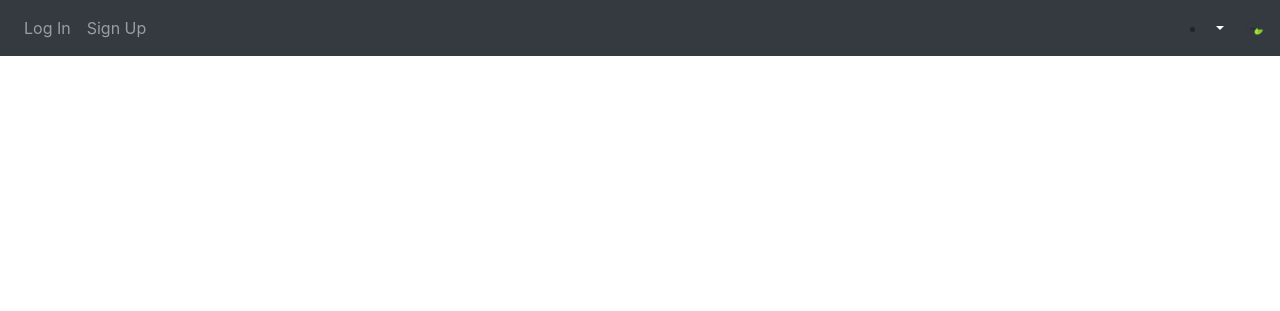
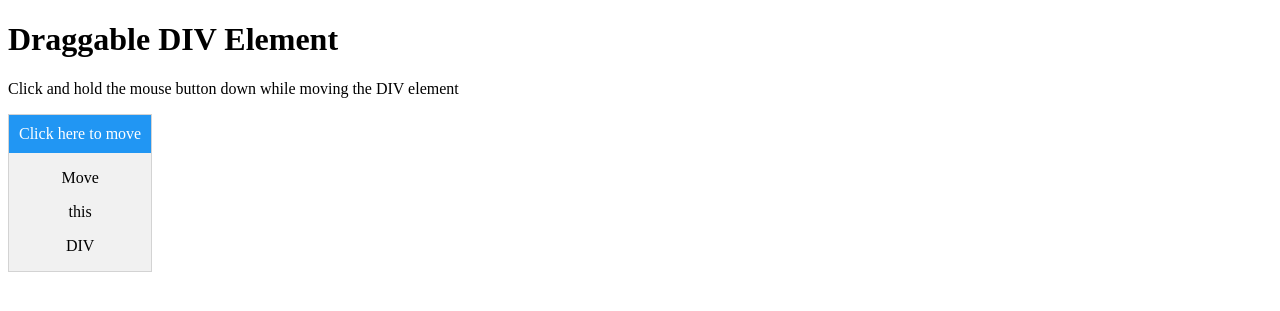
Before and after one commit to ayush113/CompanyManagement, a Django app: template templates/home/dashboard.html in a window 1280 px wide. Shown: the top 311 px of the page. Run offline with Django 3.2, Linux system fonts and the light colour scheme; the template is opened without the code that fills it, so the values that code supplies are empty; some libraries are stand-ins or nearby versions.

Commit message:
Some Changes

```diff
--- a/templates/home/dashboard.html
+++ b/templates/home/dashboard.html
@@ -1,8 +1,187 @@
-{% extends 'accounts/layout/page.html' %}
+{#{% extends 'accounts/layout/page.html' %}#}
+{##}
+{#{% load i18n %}#}
+{##}
+{#{% block content %}#}
+{#    <style>#}
+{##}
+{##mydiv {#}
+{#    position: absolute;#}
+{#    z-index: 9;#}
+{#    background-color: #f1f1f1;#}
+{#    text-align: center;#}
+{#    border: 1px solid #d3d3d3;#}
 
-{% load i18n %}
+{##}
+{##mydivheader {#}
+{#    padding: 10px;#}
+{#    cursor: move;#}
+{#    z-index: 10;#}
+{#    background-color: #2196F3;#}
+{#    color: #fff;#}
 
-{% block content %}
+{#    </style>#}
+{#    <script>#}
+{#//Make the DIV element draggagle:#}
+{#dragElement($(""));#}
+{##}
+{#function dragElement(elmnt) {#}
+{#  var pos1 = 0, pos2 = 0, pos3 = 0, pos4 = 0;#}
+{#  if (document.getElementById(elmnt + "header")) {#}
+{#    /* if present, the header is where you move the DIV from:*/#}
+{#    document.getElementById(elmnt + "header").onmousedown = dragMouseDown;#}
+{#  } else {#}
+{#    /* otherwise, move the DIV from anywhere inside the DIV:*/#}
+{#    elmnt.onmousedown = dragMouseDown;#}
+{#  }#}
+{##}
+{#  function dragMouseDown(e) {#}
+{#    e = e || window.event;#}
+{#    e.preventDefault();#}
+{#    // get the mouse cursor position at startup:#}
+{#    pos3 = e.clientX;#}
+{#    pos4 = e.clientY;#}
+{#    document.onmouseup = closeDragElement;#}
+{#    // call a function whenever the cursor moves:#}
+{#    document.onmousemove = elementDrag;#}
+{#  }#}
+{##}
+{#  function elementDrag(e) {#}
+{#    e = e || window.event;#}
+{#    e.preventDefault();#}
+{#    // calculate the new cursor position:#}
+{#    pos1 = pos3 - e.clientX;#}
+{#    pos2 = pos4 - e.clientY;#}
+{#    pos3 = e.clientX;#}
+{#    pos4 = e.clientY;#}
+{#    // set the element's new position:#}
+{#    elmnt.style.top = (elmnt.offsetTop - pos2) + "px";#}
+{#    elmnt.style.left = (elmnt.offsetLeft - pos1) + "px";#}
+{#  }#}
+{##}
+{#  function closeDragElement() {#}
+{#    /* stop moving when mouse button is released:*/#}
+{#    document.onmouseup = null;#}
+{#    document.onmousemove = null;#}
+{#  }#}
+{#}#}
+{#</script>#}
+{#    <h4>Reminders for {{ request.user.first_name }} {{ request.user.last_name }}</h4>#}
+{#    <table class="border border-dark">#}
+{#    {% for reminder in result %}#}
+{#        <tr>#}
+{#        <td>#}
+{#            {{reminder.description}}#}
+{#        </td>#}
+{#        <td>#}
+{#            {{ reminder.priority }}#}
+{#        </td>#}
+{#        </tr>#}
+{#    {% endfor %}#}
+{#  </table> #}
+{#    {% for reminder in result %}#}
+{#    <div id="mydiv">#}
+{#        <div id="mydivheader">Click here to move</div>#}
+{#        <p>{{ reminder.description }}</p>#}
+{#        <p>{{ reminder.priority }}</p>#}
+{#    </div>#}
+{##}
+{#    {% endfor %}#}
+{##}
+{##}
+{#    <div id="mydiv">#}
+{#  <div id="mydivheader">Click here to move</div>#}
+{#  <p>Move</p>#}
+{#  <p>this</p>#}
+{#  <p>DIV</p>#}
+{#    </div>#}
+{##}
+{##}
+{##}
+{#{% endblock %}#}
+{##}
 
+<!DOCTYPE html>
+<html>
+<script
+  src="https://code.jquery.com/jquery-3.3.1.js"
+  integrity="sha256-2Kok7MbOyxpgUVvAk/HJ2jigOSYS2auK4Pfzbm7uH60="
+  crossorigin="anonymous"></script>
+<style>
+#mydiv {
+    position: absolute;
+    z-index: 9;
+    background-color: #f1f1f1;
+    text-align: center;
+    border: 1px solid #d3d3d3;
+}
 
-{% endblock %}
+#mydivheader {
+    padding: 10px;
+    cursor: move;
+    z-index: 10;
+    background-color: #2196F3;
+    color: #fff;
+}
+</style>
+<body>
+
+<h1>Draggable DIV Element</h1>
+
+<p>Click and hold the mouse button down while moving the DIV element</p>
+
+<div id="mydiv">
+  <div id="mydivheader">Click here to move</div>
+  <p>Move</p>
+  <p>this</p>
+  <p>DIV</p>
+</div>
+
+<script>
+//Make the DIV element draggagle:
+dragElement($("#mydiv").getById);
+
+function dragElement(elmnt) {
+  var pos1 = 0, pos2 = 0, pos3 = 0, pos4 = 0;
+  if (document.getElementById(elmnt.id + "header")) {
+    /* if present, the header is where you move the DIV from:*/
+    document.getElementById(elmnt.id + "header").onmousedown = dragMouseDown;
+  } else {
+    /* otherwise, move the DIV from anywhere inside the DIV:*/
+    elmnt.onmousedown = dragMouseDown;
+  }
+
+  function dragMouseDown(e) {
+    e = e || window.event;
+    e.preventDefault();
+    // get the mouse cursor position at startup:
+    pos3 = e.clientX;
+    pos4 = e.clientY;
+    document.onmouseup = closeDragElement;
+    // call a function whenever the cursor moves:
+    document.onmousemove = elementDrag;
+  }
+
+  function elementDrag(e) {
+    e = e || window.event;
+    e.preventDefault();
+    // calculate the new cursor position:
+    pos1 = pos3 - e.clientX;
+    pos2 = pos4 - e.clientY;
+    pos3 = e.clientX;
+    pos4 = e.clientY;
+    // set the element's new position:
+    elmnt.style.top = (elmnt.offsetTop - pos2) + "px";
+    elmnt.style.left = (elmnt.offsetLeft - pos1) + "px";
+  }
+
+  function closeDragElement() {
+    /* stop moving when mouse button is released:*/
+    document.onmouseup = null;
+    document.onmousemove = null;
+  }
+}
+</script>
+
+</body>
+</html>
```
Also changed, not shown: home/views.py (+8 -1 lines), templates/projects/index.html (+6 -1 lines), templates/projects/project.html (+4 -4 lines).
